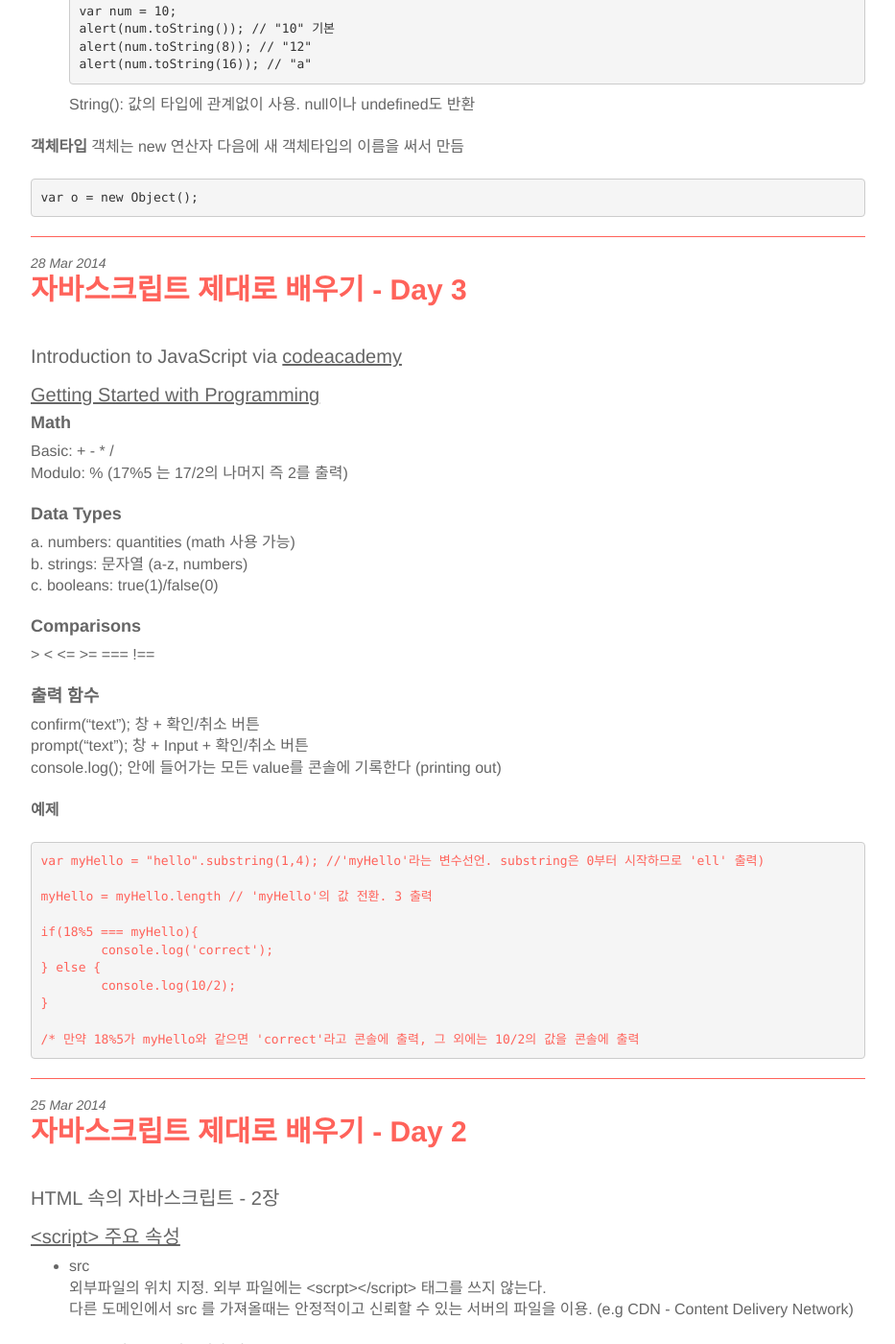
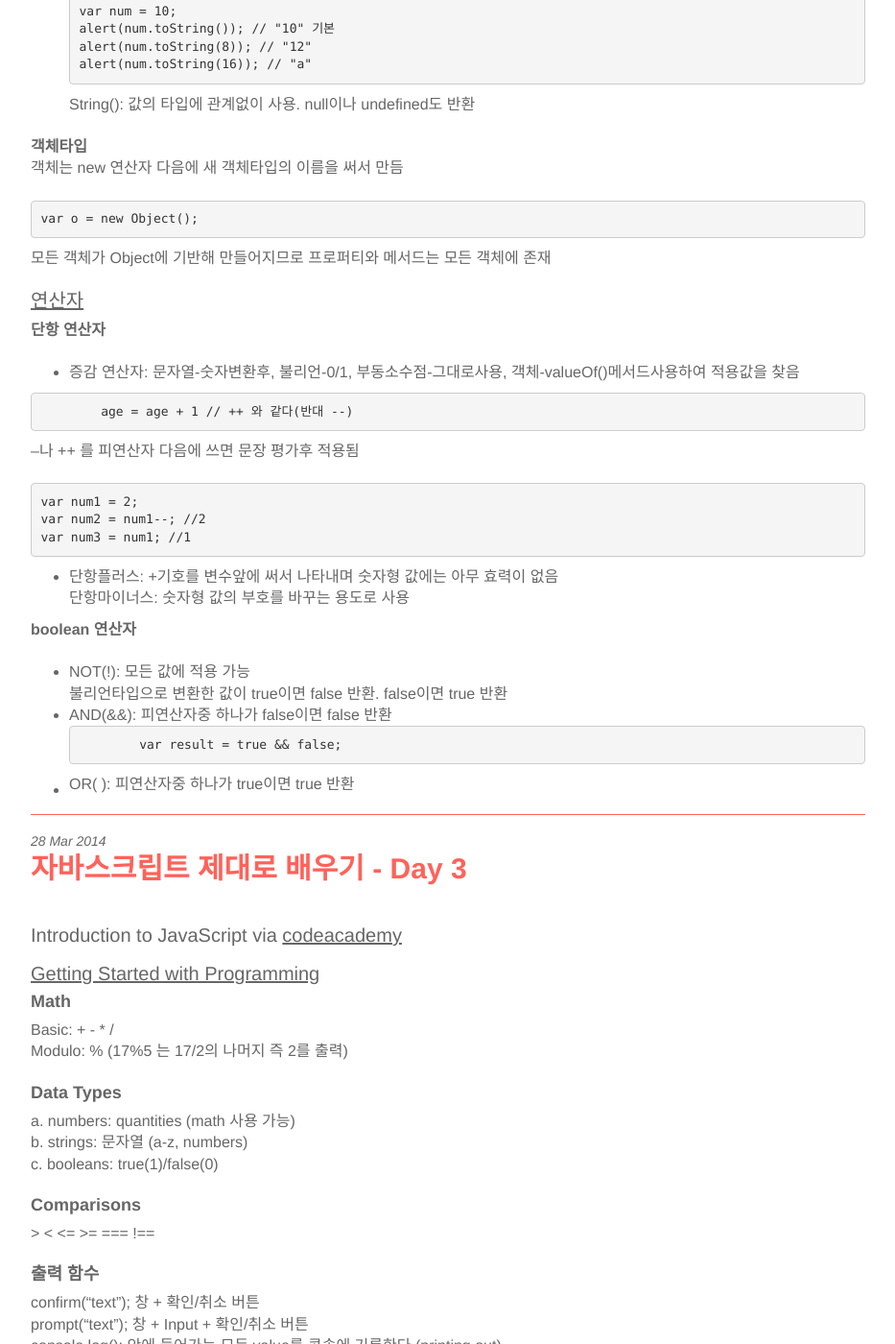
Before and after one commit to blamejen/blamejen.github.io, a Jekyll site: the page built from index.html, in a window 1280 px wide and 1400 px high, scrolled down 2617 px. Shown: the whole window at 96% size, without its empty margins (173-1106 px from the left). Built offline with Jekyll 4.4.1, drawn with Linux system fonts in a browser that asks for light colours; nearby versions of some CDN libraries; Markdown is read by kramdown in place of the engine named in the settings; the list of posts is cut into pages by our own code.

Commit message:
Updated 2014-04-02-js-day4.md

```diff
--- a/_posts/2014-04-02-js-day4.md
+++ b/_posts/2014-04-02-js-day4.md
@@ -70,7 +70,7 @@ null은 빈 객체를 참조하는 값이므로 object를 반환
 
 **boolean 타입**<br>
 - true로 변환되는 값<br>
-  true/문자열/0 아닌 모든 숫자/모든객체
+  true/문자열/0 아닌 모든 숫자/모든객체<br>
 - false로 변환되는 값<br>
   false/빈 문자열/0, NaN/null/undefined
 
@@ -121,6 +121,31 @@ null은 빈 객체를 참조하는 값이므로 object를 반환
   </pre>
   String(): 값의 타입에 관계없이 사용. null이나 undefined도 반환
 
-**객체타입**
+**객체타입**<br>
 객체는 new 연산자 다음에 새 객체타입의 이름을 써서 만듬
 <pre>var o = new Object();</pre>
+모든 객체가 Object에 기반해 만들어지므로 프로퍼티와 메서드는 모든 객체에 존재
+
+### 연산자
+**단항 연산자**<br>
+- 증감 연산자: 문자열-숫자변환후, 불리언-0/1, 부동소수점-그대로사용, 객체-valueOf()메서드사용하여 적용값을 찾음<br>
+<pre>
+	age = age + 1 // ++ 와 같다(반대 --)
+</pre>
+--나 ++ 를 피연산자 다음에 쓰면 문장 평가후 적용됨
+<pre>
+var num1 = 2;
+var num2 = num1--; //2
+var num3 = num1; //1
+</pre>
+- 단항플러스: +기호를 변수앞에 써서 나타내며 숫자형 값에는 아무 효력이 없음<br>
+  단항마이너스: 숫자형 값의 부호를 바꾸는 용도로 사용
+
+**boolean 연산자**<br>
+- NOT(!): 모든 값에 적용 가능<br>
+  불리언타입으로 변환한 값이 true이면 false 반환. false이면 true 반환
+- AND(&&): 피연산자중 하나가 false이면 false 반환<br>
+  <pre>
+  	var result = true && false;
+  </pre>
+- OR(||): 피연산자중 하나가 true이면 true 반환
```
